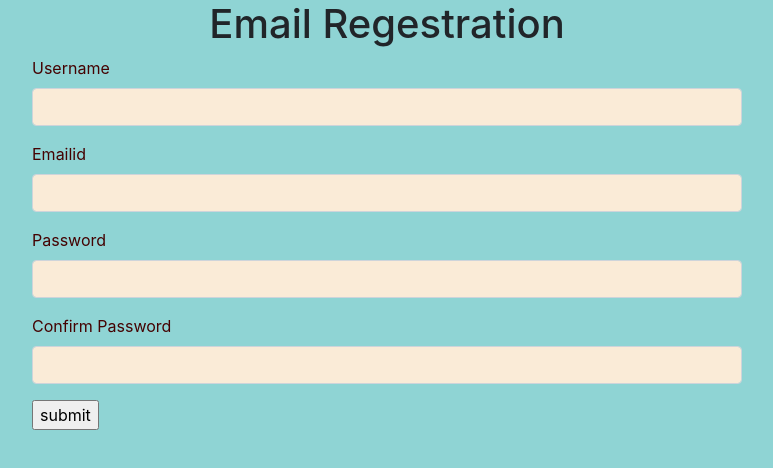
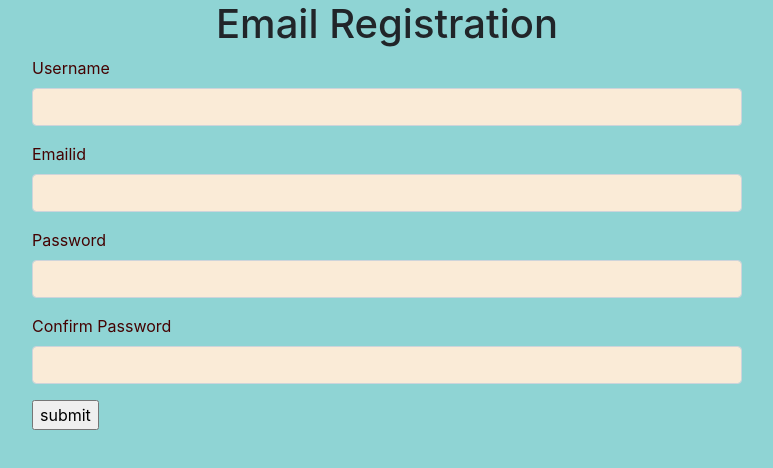
Before and after one commit to Rajan-jha-eng/form_validation, a plain HTML site: page index.html in a window 1280 px wide. Shown: the whole page, without its empty margins (253-1026 px from the left). Drawn offline with nearby package versions, Linux system fonts and the light colour scheme.

Commit message:
Update index.html

```diff
--- a/index.html
+++ b/index.html
@@ -11,7 +11,7 @@
 
 </head>
 <body style="background-color:rgb(143, 212, 212)">
-    <h1 class="text-center">Email Regestration</h1>
+    <h1 class="text-center">Email Registration</h1>
     <div class="container">
         <div class="col-lg-8 m-auto d-block">
             <form>
```
